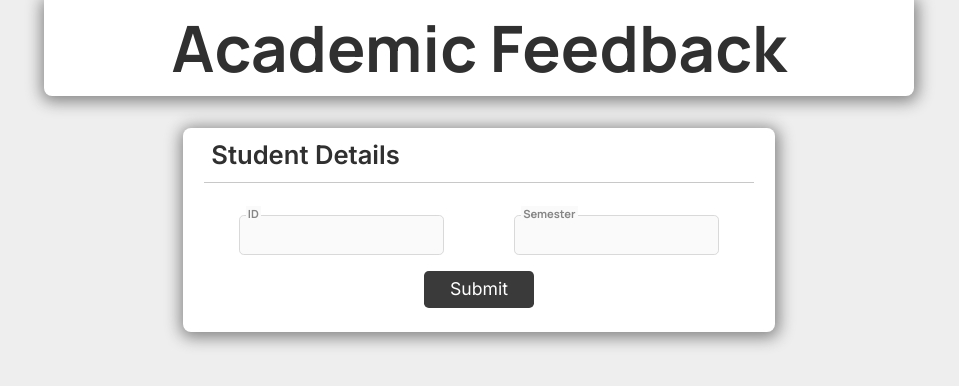
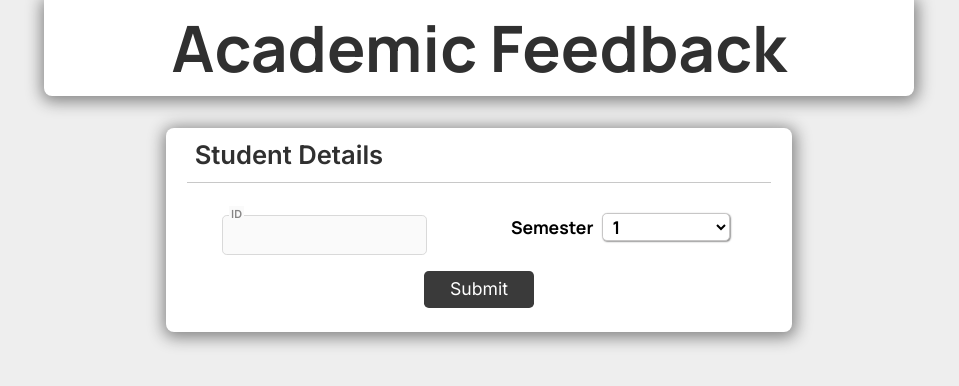
Before and after one commit to yashasip/Academic-Feedback, a Next.js app: page / in a window 1280 px wide. Shown: the top 386 px of the page, without its empty margins (161-1120 px from the left). Built offline with nearby package versions, Linux system fonts and the light colour scheme.

Commit message:
Added Student Details onChange

```diff
--- a/components/StudentDetails.js
+++ b/components/StudentDetails.js
@@ -1,6 +1,9 @@
 import { useState } from "react";
 import Button from "../components/Button.js";
 import TextField from "../components/TextField";
+import SelectMenu from "./SelectMenu.js";
+
+import { semesters } from "../constants/constants.js";
 
 import styles from "../styles/Board.module.css";
 import layout from "../styles/Grid.module.css";
@@ -8,14 +11,15 @@ import layout from "../styles/Grid.module.css";
 export default function StudentDetails(props) {
   const [studentDetails, setStudentDetails] = useState({
     student_id: "",
-    semester: ""
+    semester: "1",
   });
 
   const onChange = (e) => {
-    setStudentDetails({ ...studentDetails, [e.target.id]: e.target.value });
-  }
+    setStudentDetails({ ...studentDetails, [e.target.name]: e.target.value });
+  };
 
   const submitDetails = () => {
+    console.log(studentDetails);
     props.fetchDataHandle({
       OS: "Teacher1",
       DC: "Teacher2",
@@ -37,10 +41,12 @@ export default function StudentDetails(props) {
             readOnly={props.studentVerified}
             onChange={onChange}
           />
-          <TextField
+          <SelectMenu
             id="semester"
             labelText="Semester"
             readOnly={props.studentVerified}
+            choices={semesters}
+            onChange={onChange}
           />
 
           {props.studentVerified ? null : ( // button disappears after submission
```
